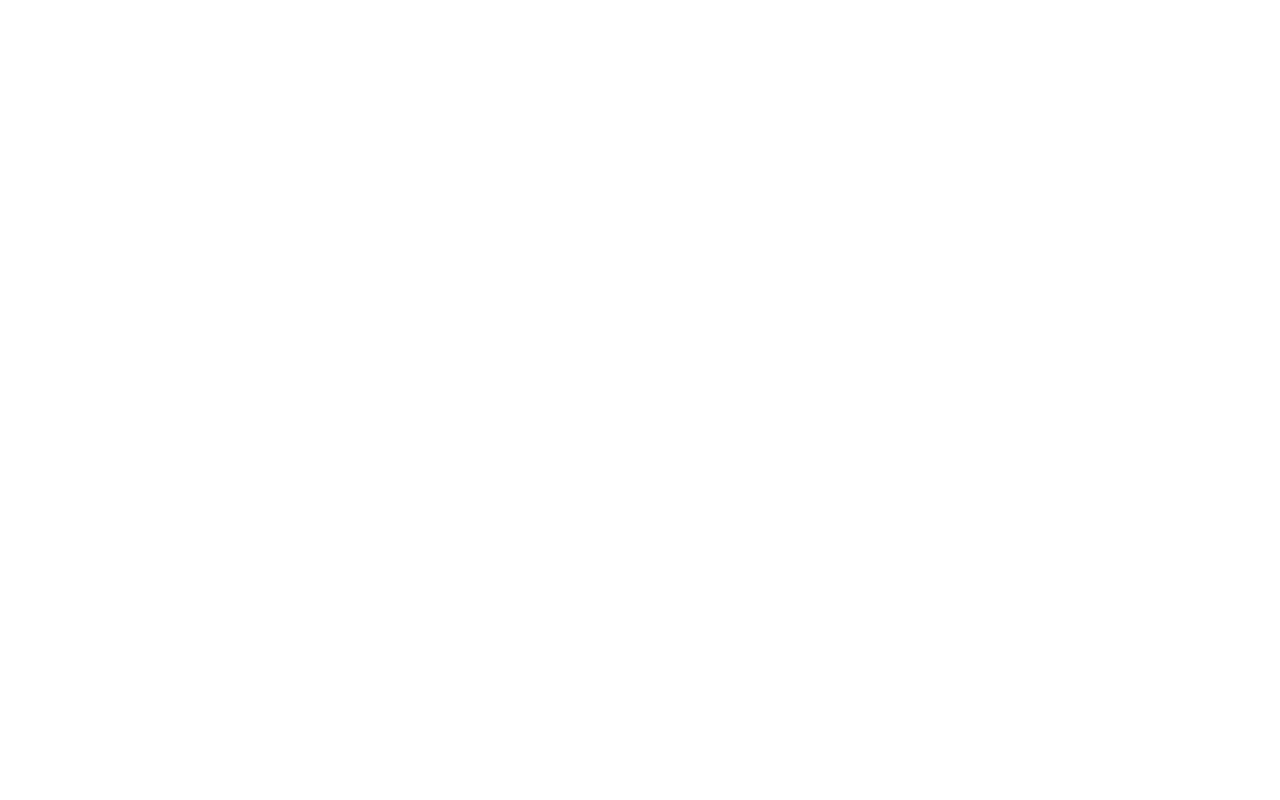
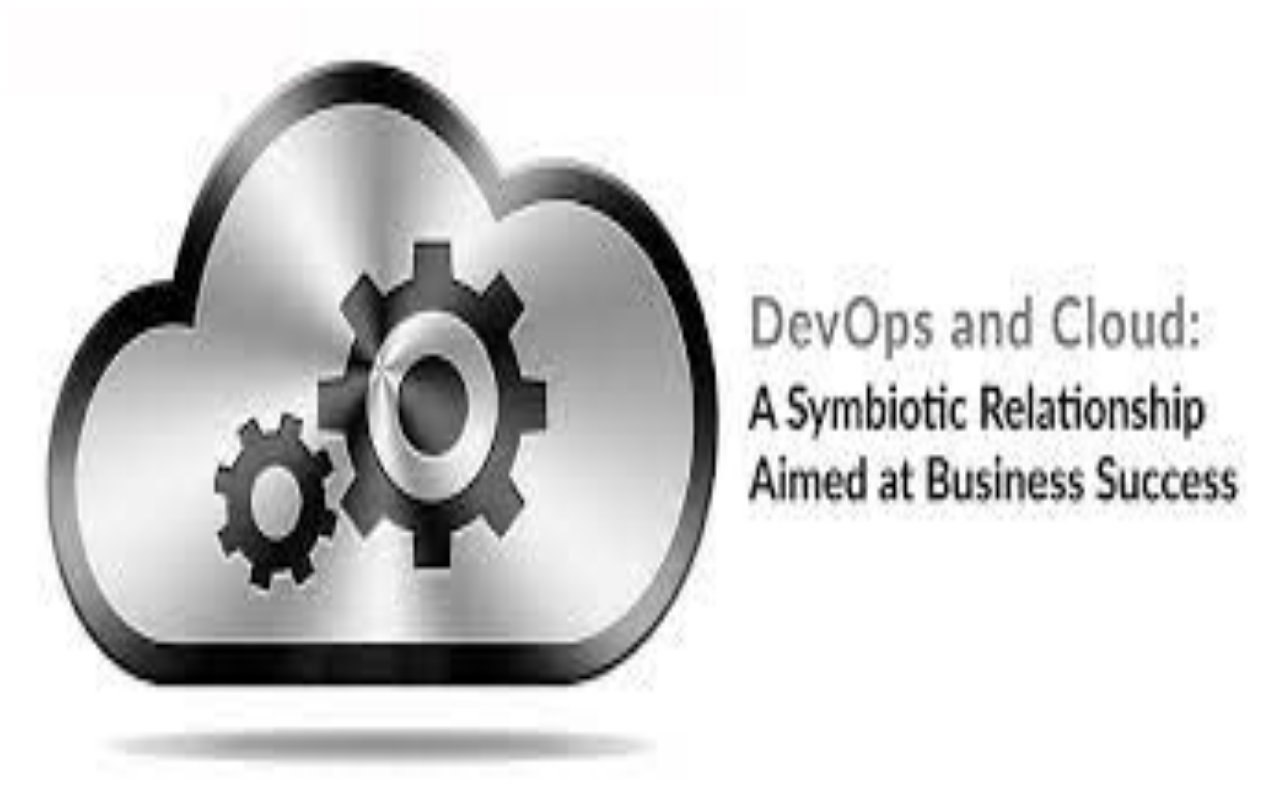
Before and after one commit to rishij0012/testing-jenkins, a plain HTML site: page index.html in a window 1280 px wide. Drawn offline with Linux system fonts and the light colour scheme.

Commit message:
Update index.html

```diff
--- a/index.html
+++ b/index.html
@@ -1 +1 @@
-<img href="./download.jpg" />
+<img src="download.jpg" width=100% height=100%>
```
